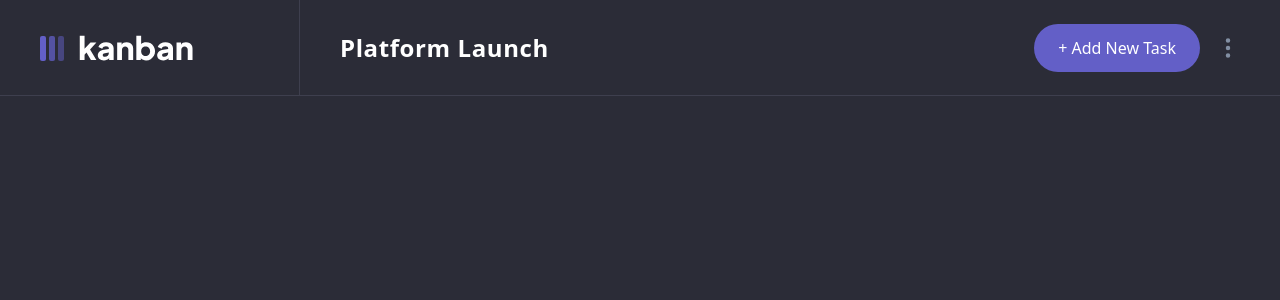
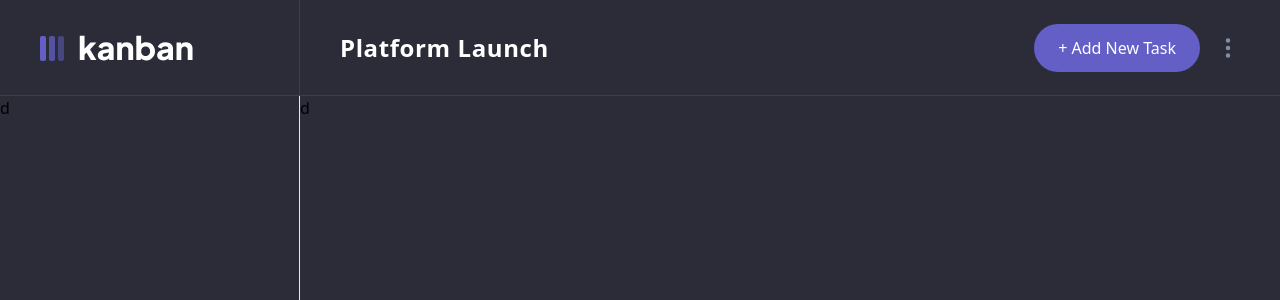
Before and after one commit to Cakinn1/Kanban-taskboard, a React (Create React App) app: page / in a window 1280 px wide. Shown: the top 300 px of the page. Built offline with nearby package versions, Linux system fonts and the light colour scheme.

Commit message:
made nav component cleaner

```diff
--- a/src/App.tsx
+++ b/src/App.tsx
@@ -1,11 +1,13 @@
 import data from "./data/data.json";
+import Main from "./pages/Main";
 import Nav from "./pages/Nav";
 export default function App() {
   console.log(data.boards);
 
   return (
-    <div>
+    <div className="h-screen">
       <Nav />
+      <Main />
     </div>
   );
 }
--- /dev/null
+++ b/src/components/nav/AddTask.tsx
@@ -0,0 +1,18 @@
+import React from 'react'
+import { BsThreeDotsVertical } from 'react-icons/bs'
+
+export default function AddTask() {
+  return (
+    <div className="px-10 text-white border-b-[#3E3F4E] justify-between flex items-center border-b flex-1 h-24">
+        <h1 className="font-semibold tracking-wide text-2xl">
+          Platform Launch
+        </h1>
+        <div className="flex items-center gap-x-4">
+          <button className="bg-[#635FC7] py-3 px-6 hover:brightness-150 duration-150 rounded-full ">
+            + Add New Task
+          </button>
+          <BsThreeDotsVertical className="text-[#828fa3] text-2xl" />
+        </div>
+      </div>
+  )
+}
--- /dev/null
+++ b/src/pages/Main.tsx
@@ -0,0 +1,11 @@
+import React from 'react'
+
+export default function Main() {
+  return (
+    <section className='flex '
+    style={{height: "calc(100vh - 100px)"}}>
+        <div className='w-[300px] border-r h-full'>d</div>
+        <div className='flex-1 '>d</div>
+    </section>
+  )
+}
--- a/src/pages/Nav.tsx
+++ b/src/pages/Nav.tsx
@@ -1,21 +1,10 @@
-import React from "react";
 import Image from "../components/nav/Image";
-import { BsThreeDotsVertical } from "react-icons/bs";
+import AddTask from "../components/nav/AddTask";
 export default function Nav() {
   return (
     <nav className="bg-[#2B2C37]  flex items-center justify-between">
       <Image />
-      <div className="px-10 text-white border-b-[#3E3F4E] justify-between flex items-center border-b flex-1 h-24">
-        <h1 className="font-semibold tracking-wide text-2xl">
-          Platform Launch
-        </h1>
-        <div className="flex items-center gap-x-4">
-          <button className="bg-[#635FC7] py-3 px-6 hover:brightness-150 duration-150 rounded-full ">
-            + Add New Task
-          </button>
-          <BsThreeDotsVertical className="text-[#828fa3] text-2xl" />
-        </div>
-      </div>
+      <AddTask />
     </nav>
   );
 }
```
